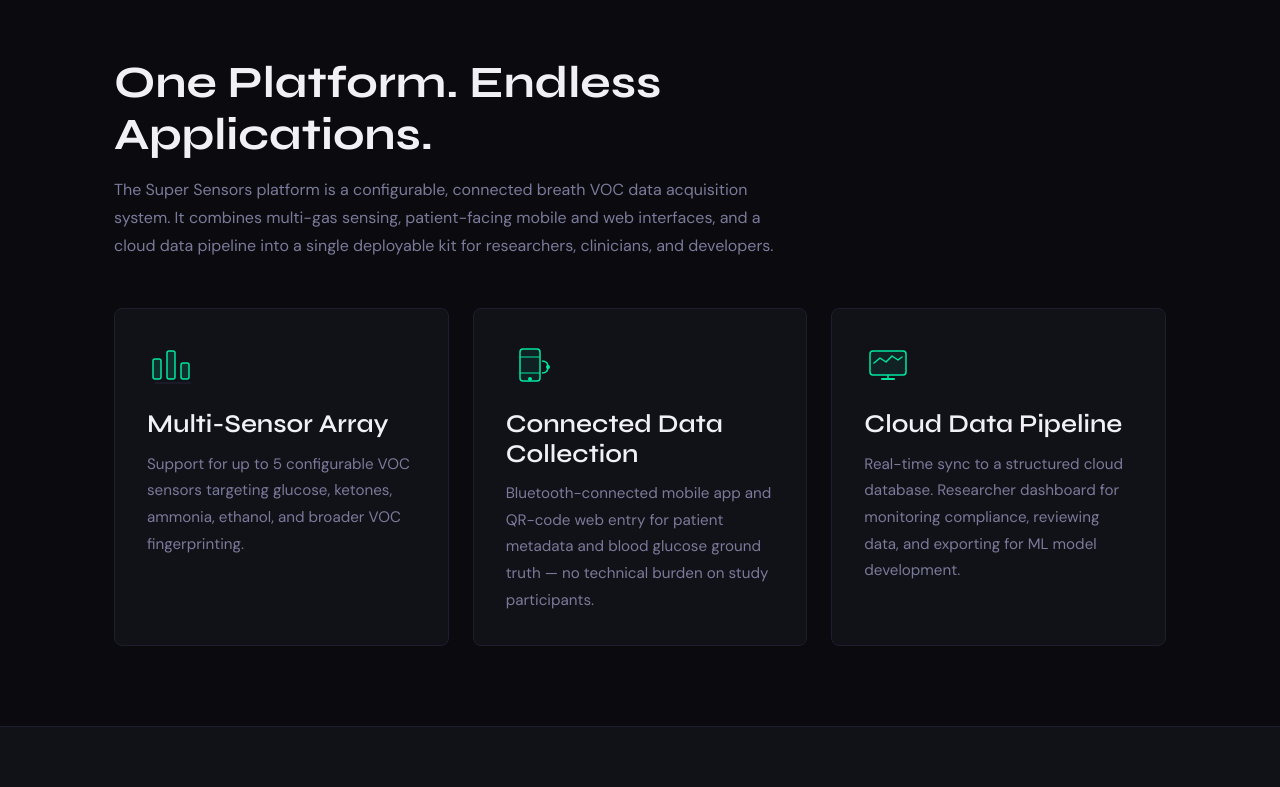
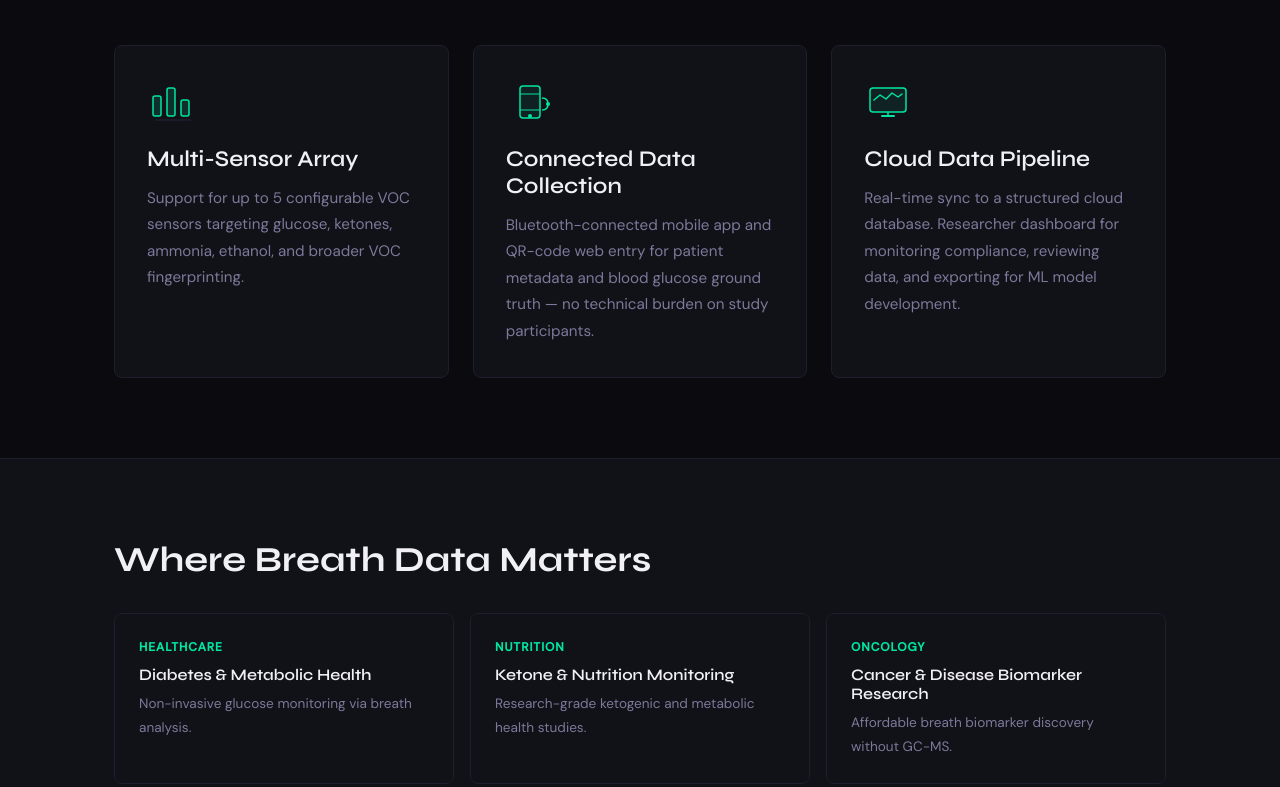
Before and after one commit to supersensorsai/supersensorsai.github.io, a plain HTML site: page index.html in a window 1280 px wide. Shown: the part 1263-2050 px from the top of the page. Drawn offline with Linux system fonts and the light colour scheme.

Commit message:
Fix heading font rendering — reduce weight, improve smoothing

```diff
--- a/assets/css/main.css
+++ b/assets/css/main.css
@@ -30,6 +30,8 @@ body {
   font-weight: 400;
   line-height: 1.6;
   -webkit-font-smoothing: antialiased;
+  -moz-osx-font-smoothing: grayscale;
+  text-rendering: optimizeLegibility;
   overflow-x: hidden;
 }
 
@@ -50,14 +52,16 @@ ul {
 /* 2. Typography */
 h1, h2, h3, h4 {
   font-family: 'Syne', sans-serif;
-  line-height: 1.15;
+  line-height: 1.2;
   color: var(--color-text);
+  -webkit-font-smoothing: antialiased;
+  -moz-osx-font-smoothing: grayscale;
 }
 
-h1 { font-size: clamp(2.4rem, 5vw, 4rem); font-weight: 800; }
-h2 { font-size: clamp(1.8rem, 3.5vw, 2.8rem); font-weight: 700; }
-h3 { font-size: clamp(1.2rem, 2.5vw, 1.6rem); font-weight: 600; }
-h4 { font-size: 1.1rem; font-weight: 600; }
+h1 { font-size: clamp(2rem, 4vw, 3.2rem); font-weight: 700; }
+h2 { font-size: clamp(1.5rem, 3vw, 2.2rem); font-weight: 700; }
+h3 { font-size: clamp(1.1rem, 2vw, 1.4rem); font-weight: 600; }
+h4 { font-size: 1rem; font-weight: 600; }
 
 p { line-height: 1.75; }
 
```
